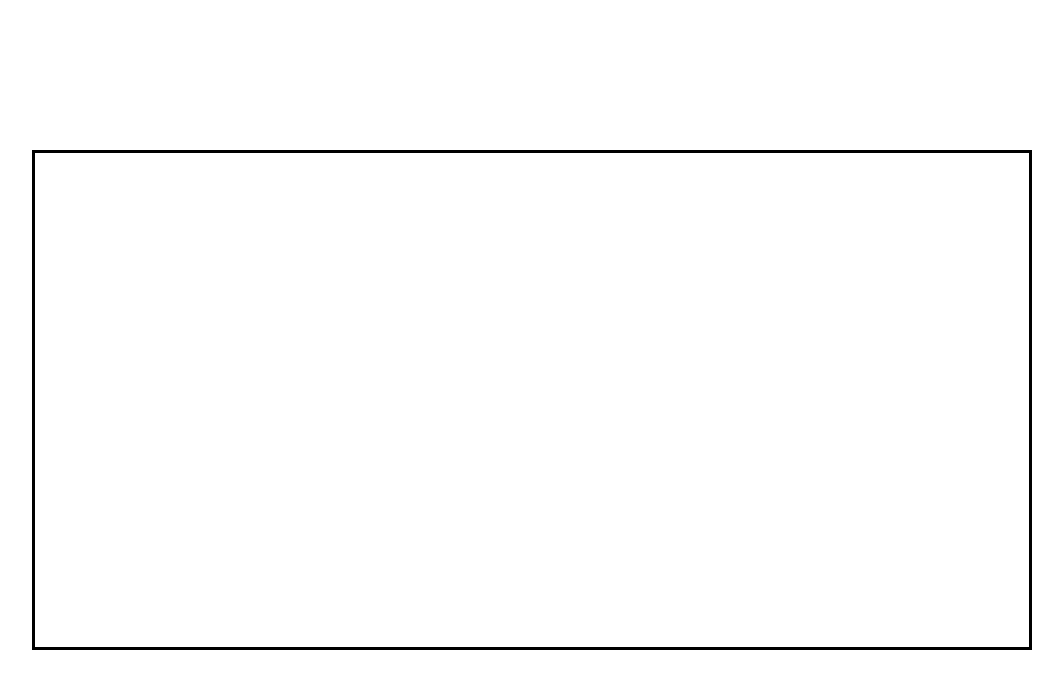
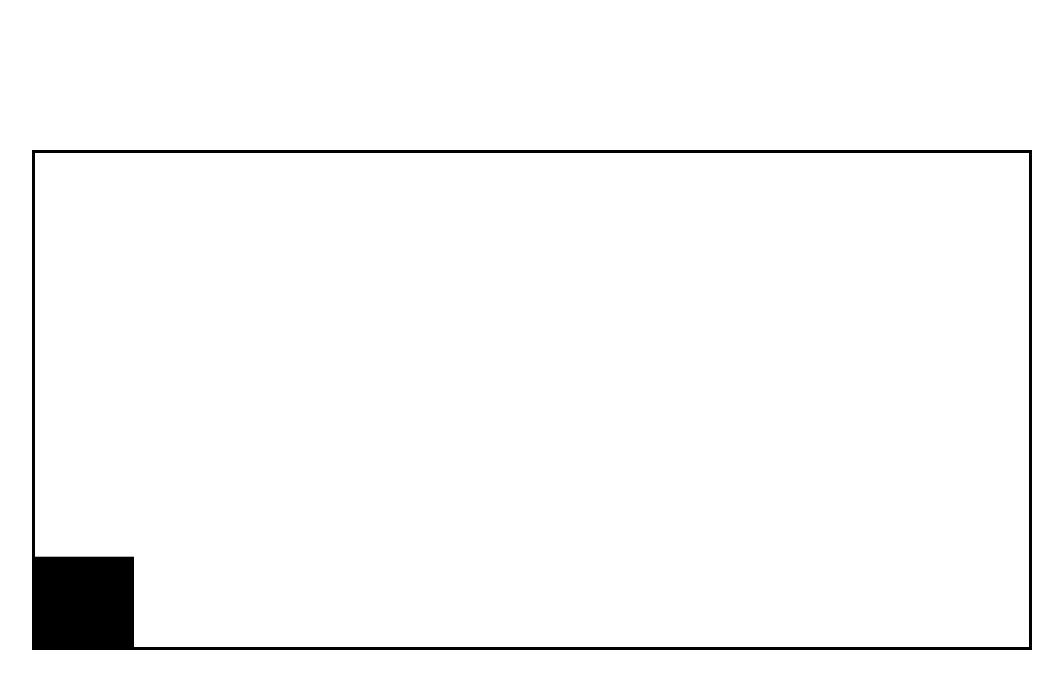
Before and after one commit to roarigami/ultra-sidescroller, a plain HTML site: page index.html in a window 1280 px wide. Shown: the whole page, without its empty margins (108-1171 px from the left). Drawn offline with Linux system fonts and the light colour scheme.

Commit message:
Bug fixes

```diff
--- a/index.html
+++ b/index.html
@@ -29,7 +29,7 @@
 
 <!-- Page Content -->
 <div id="gameContainer">
-  <canvas id="canvasUltra">
+  <canvas id="canvasUltra" width="1000" height="500">
   </canvas>
   </div>
 
--- a/js/gamecontrol.js
+++ b/js/gamecontrol.js
@@ -3,9 +3,10 @@ class GameControl {
     constructor(config) {
       this.element = config.element;
       this.canvas = canvasUltra;
+      this.height = canvasUltra.height;
+      this.width = canvasUltra.width;
       this.ctx = this.canvas.getContext('2d', {willReadFrequently: true});
       this.map = null;
-      this.x = 0;
 
       this.player = new Player(this);
     }
--- a/js/player.js
+++ b/js/player.js
@@ -8,7 +8,7 @@ class Player {
       this.width = 100;
       this.height = 91.3;
       this.x = 0;
-      this.y = 100;
+      this.y = this.game.height - this.height;
   }
 
   update() {
@@ -17,8 +17,8 @@ class Player {
 
   draw(context) {
     context.clearRect(0, 0, this.game.canvas.width, this.game.canvas.height)
-    context.fillRect(this.x, 50, 25, 25);
-    this.x++;
+    context.fillRect(this.x, this.y, this.width, this.height);
+    //this.x++;
   }
 
 }
```
